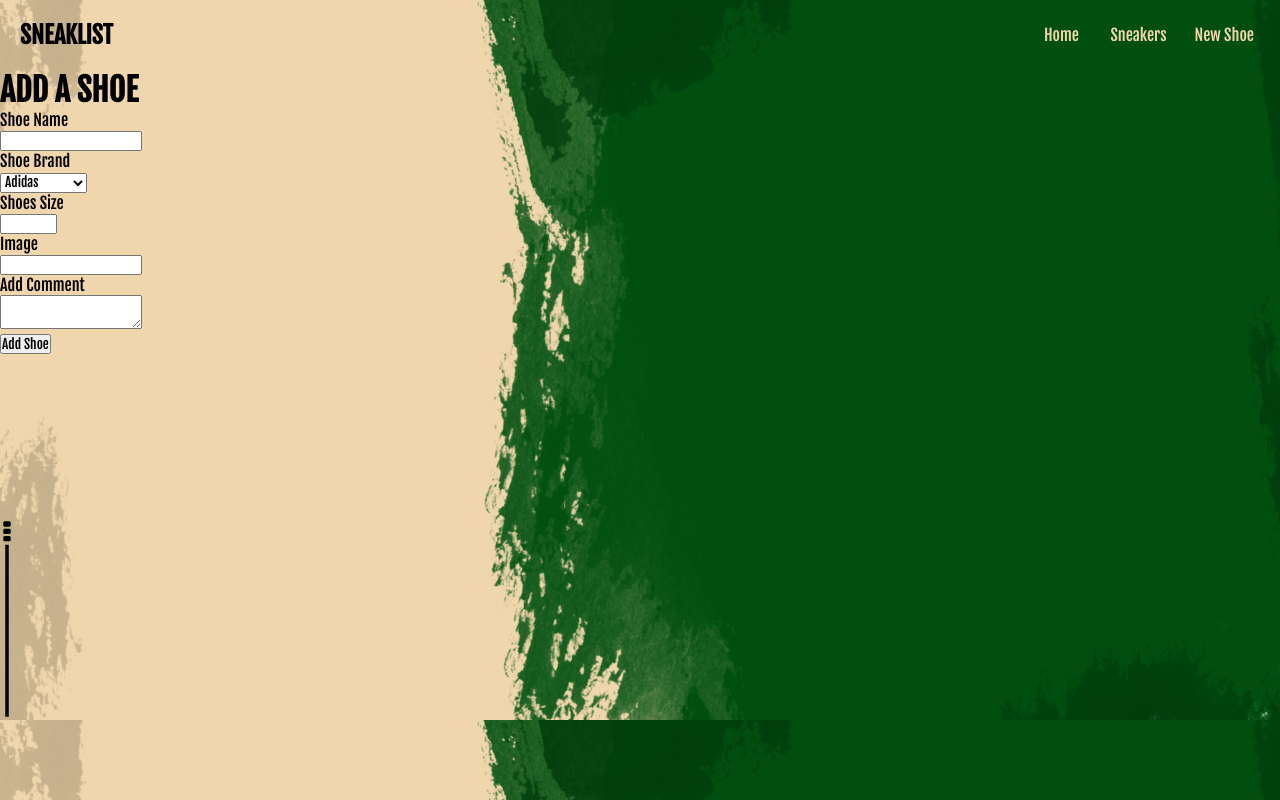
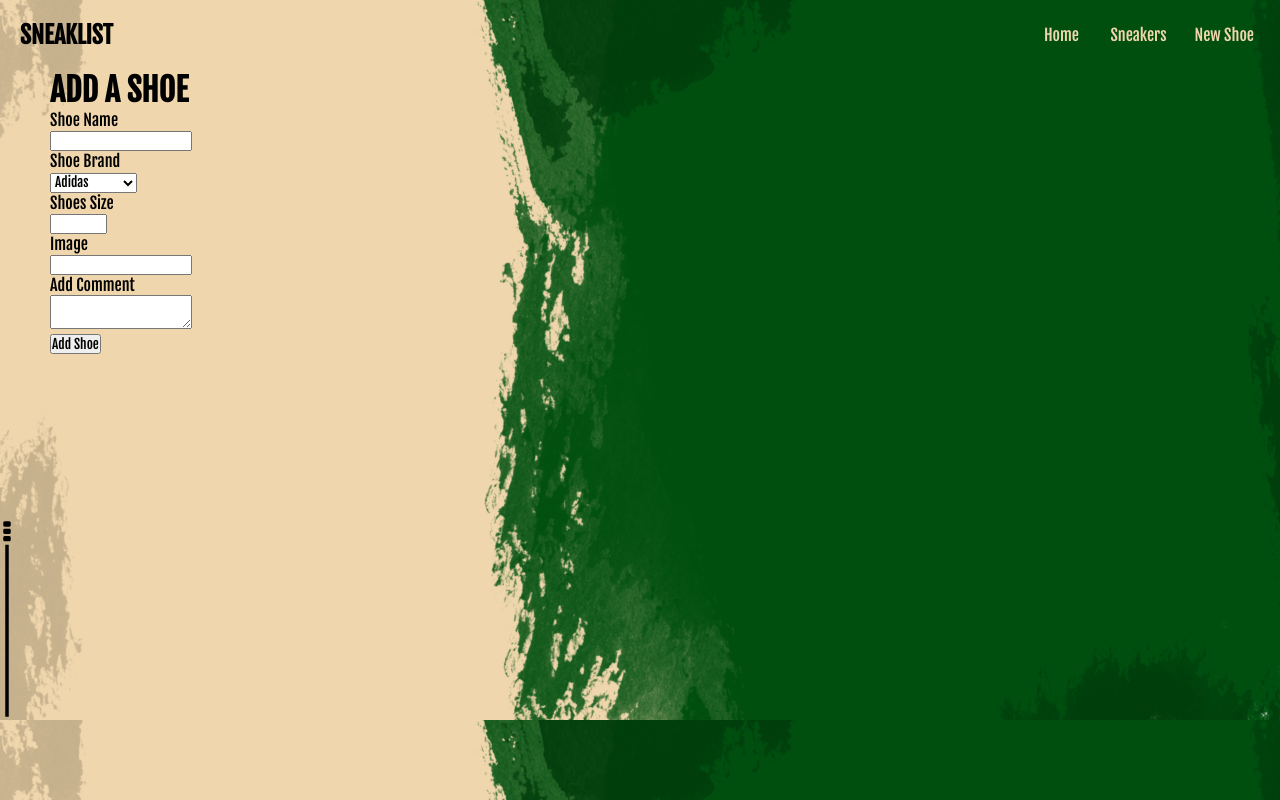
Before and after one commit to brand310/sneaklist, a React (Create React App) app in the folder frontend/: page /sneakers/create in a window 1280 px wide. Built offline with nearby package versions, Linux system fonts and the light colour scheme.

Commit message:
font changes to sneakers

```diff
--- a/frontend/src/components/SneakerGallery.js
+++ b/frontend/src/components/SneakerGallery.js
@@ -24,7 +24,9 @@ const SneakerGallery = () => {
                 sneakers && sneakers.map((sneaker) => (
                     <div className="sneaker-details" >
                         <div className="sneaker-boxes">
-                            <h3>{sneaker.name}</h3>
+                            {/* <a href={`/places/${sneakers.id}`}> */}
+                                <h3>{sneaker.name}</h3>
+                            {/* </a> */}
                             <p>{sneaker.brand}</p>
                             <img src={sneaker.image} alt='sneaker' />
                         </div>
--- a/frontend/src/index.css
+++ b/frontend/src/index.css
@@ -145,3 +145,7 @@ ul {
   height: 300px;
   width: 375px;
 }
+
+.create-page {
+  margin-left: 50px;
+}
```
